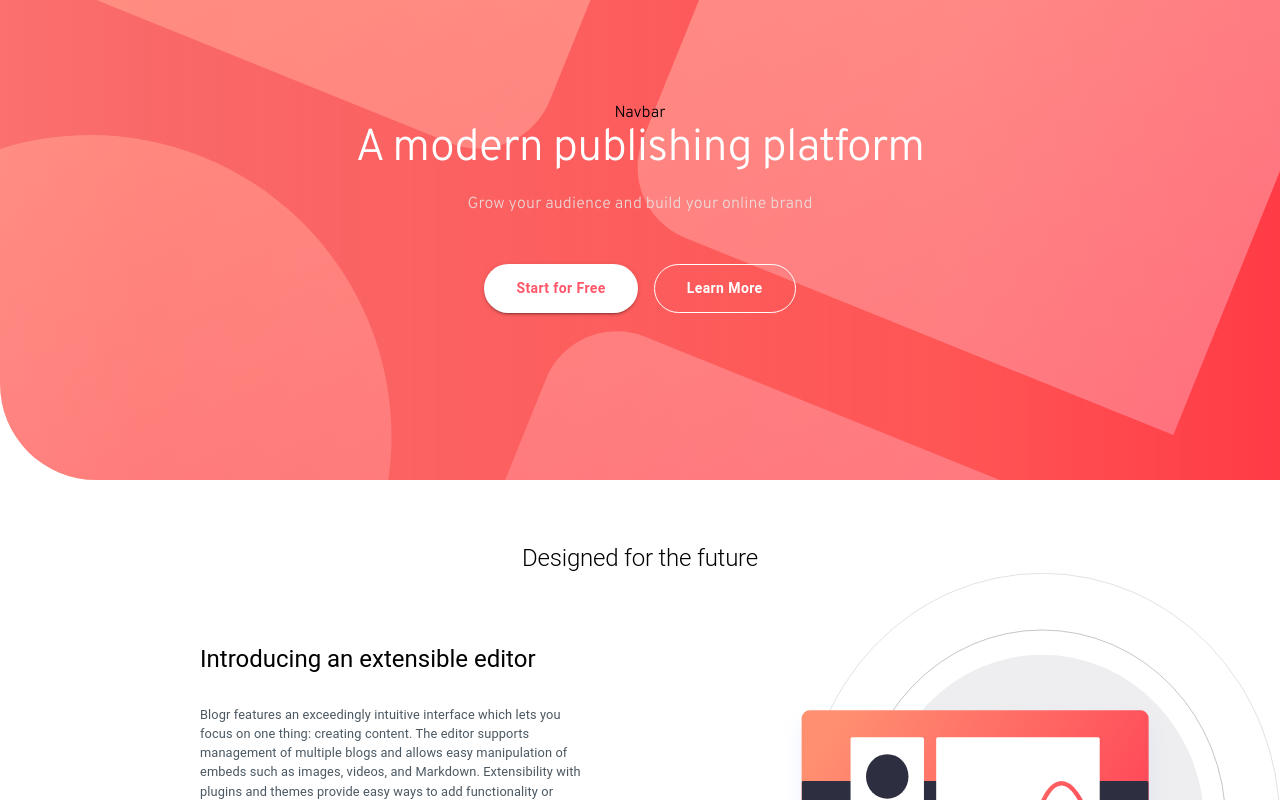
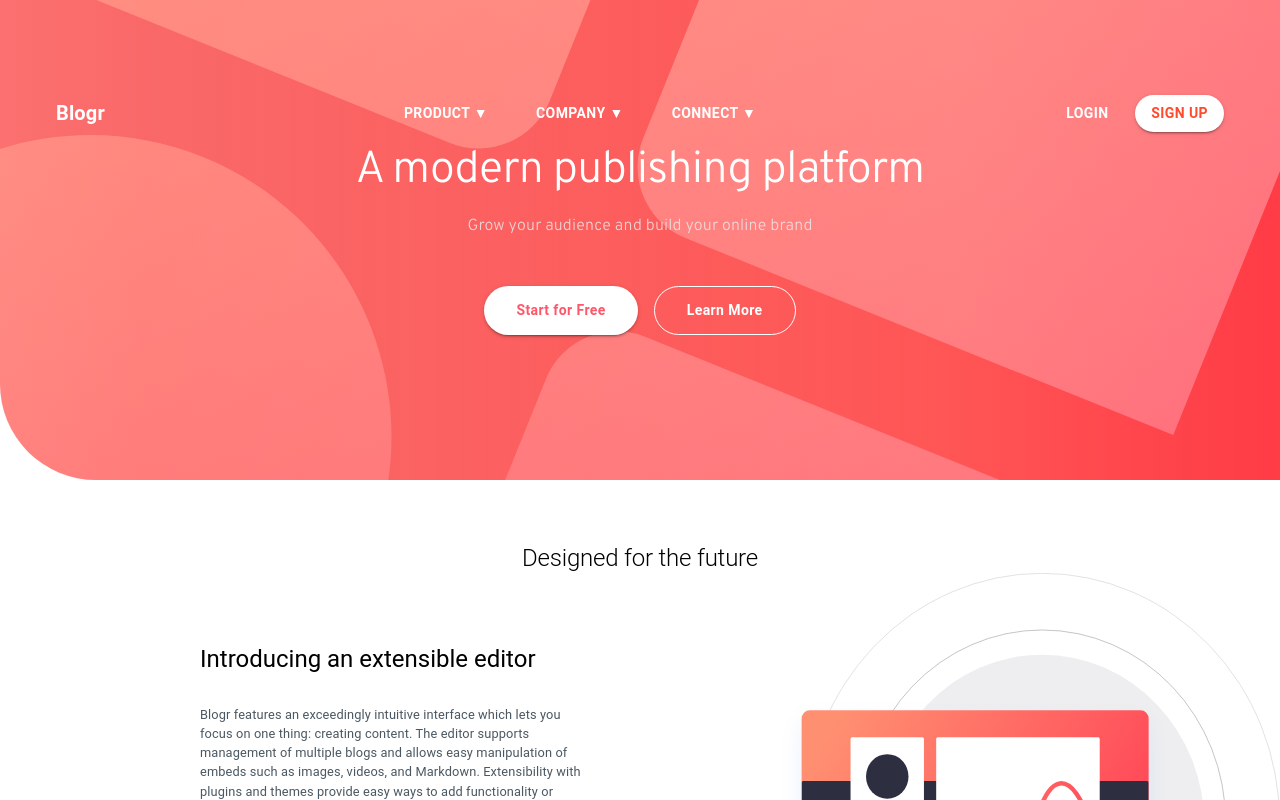
Before and after one commit to MduduziNdlovu-dev/blogr-landing-page, a Next.js app: page / in a window 1280 px wide. Shown: the top 800 px of the page. Built offline with nearby package versions, Linux system fonts and the light colour scheme.

Commit message:
Feat: update README with project overview, process, and future enhancements; enhance Navbar component with dropdown menus and styling

```diff
--- a/components/Navbar.tsx
+++ b/components/Navbar.tsx
@@ -1,9 +1,92 @@
-import React from 'react'
+'use client'
+import React, { useState, MouseEvent } from "react";
+import { AppBar, Toolbar, Button, Menu, MenuItem, Box, Typography } from "@mui/material";
+import Link from "next/link";
 
-const Navbar = () => {
+const Navbar: React.FC = () => {
+  const [anchorEl, setAnchorEl] = useState<null | HTMLElement>(null);
+  const [openMenu, setOpenMenu] = useState<string>("");
+
+  const handleClick = (event: MouseEvent<HTMLButtonElement>, menu: string) => {
+    setAnchorEl(event.currentTarget);
+    setOpenMenu(menu);
+  };
+
+  const handleClose = () => {
+    setAnchorEl(null);
+    setOpenMenu("");
+  };
+
   return (
-    <div>Navbar</div>
-  )
-}
+    <AppBar
+      position="sticky"
+      sx={{
+        background: "transparent",
+        boxShadow: "none",
+        padding: "0 2rem",
+      }}
+    >
+      <Toolbar sx={{ display: "flex", justifyContent: "space-between" }}>
+        {/* Logo */}
+        <Typography variant="h6" sx={{ fontWeight: "bold" }}>
+          Blogr
+        </Typography>
 
-export default Navbar
+        {/* Navigation Links */}
+        <Box sx={{ display: "flex", gap: "2rem" }}>
+          {/* Product Dropdown */}
+          <Button sx={{ color: "white", fontWeight: "bold" }} onClick={(e) => handleClick(e, "product")}>
+            Product ▼
+          </Button>
+          <Menu anchorEl={anchorEl} open={openMenu === "product"} onClose={handleClose}>
+            <MenuItem onClick={handleClose}>Overview</MenuItem>
+            <MenuItem onClick={handleClose}>Pricing</MenuItem>
+            <MenuItem onClick={handleClose}>Marketplace</MenuItem>
+            <MenuItem onClick={handleClose}>Features</MenuItem>
+            <MenuItem onClick={handleClose}>Integrations</MenuItem>
+          </Menu>
+
+          {/* Company Dropdown */}
+          <Button sx={{ color: "white", fontWeight: "bold" }} onClick={(e) => handleClick(e, "company")}>
+            Company ▼
+          </Button>
+          <Menu anchorEl={anchorEl} open={openMenu === "company"} onClose={handleClose}>
+            <MenuItem onClick={handleClose}>About</MenuItem>
+            <MenuItem onClick={handleClose}>Team</MenuItem>
+            <MenuItem onClick={handleClose}>Blog</MenuItem>
+            <MenuItem onClick={handleClose}>Careers</MenuItem>
+          </Menu>
+
+          {/* Connect Dropdown */}
+          <Button sx={{ color: "white", fontWeight: "bold" }} onClick={(e) => handleClick(e, "connect")}>
+            Connect ▼
+          </Button>
+          <Menu anchorEl={anchorEl} open={openMenu === "connect"} onClose={handleClose}>
+            <MenuItem onClick={handleClose}>Contact</MenuItem>
+            <MenuItem onClick={handleClose}>Newsletter</MenuItem>
+            <MenuItem onClick={handleClose}>LinkedIn</MenuItem>
+          </Menu>
+        </Box>
+
+        {/* Login and Signup */}
+        <Box sx={{ display: "flex", gap: "1rem" }}>
+          <Button sx={{ color: "white", fontWeight: "bold" }}>Login</Button>
+          <Button
+            variant="contained"
+            sx={{
+              backgroundColor: "white",
+              color: "#ff4b2b",
+              fontWeight: "bold",
+              borderRadius: "20px",
+              "&:hover": { backgroundColor: "#ffeded" },
+            }}
+          >
+            Sign Up
+          </Button>
+        </Box>
+      </Toolbar>
+    </AppBar>
+  );
+};
+
+export default Navbar;
```
Also changed, not shown: 1 other file (tests, documents, lock files or other folders).
